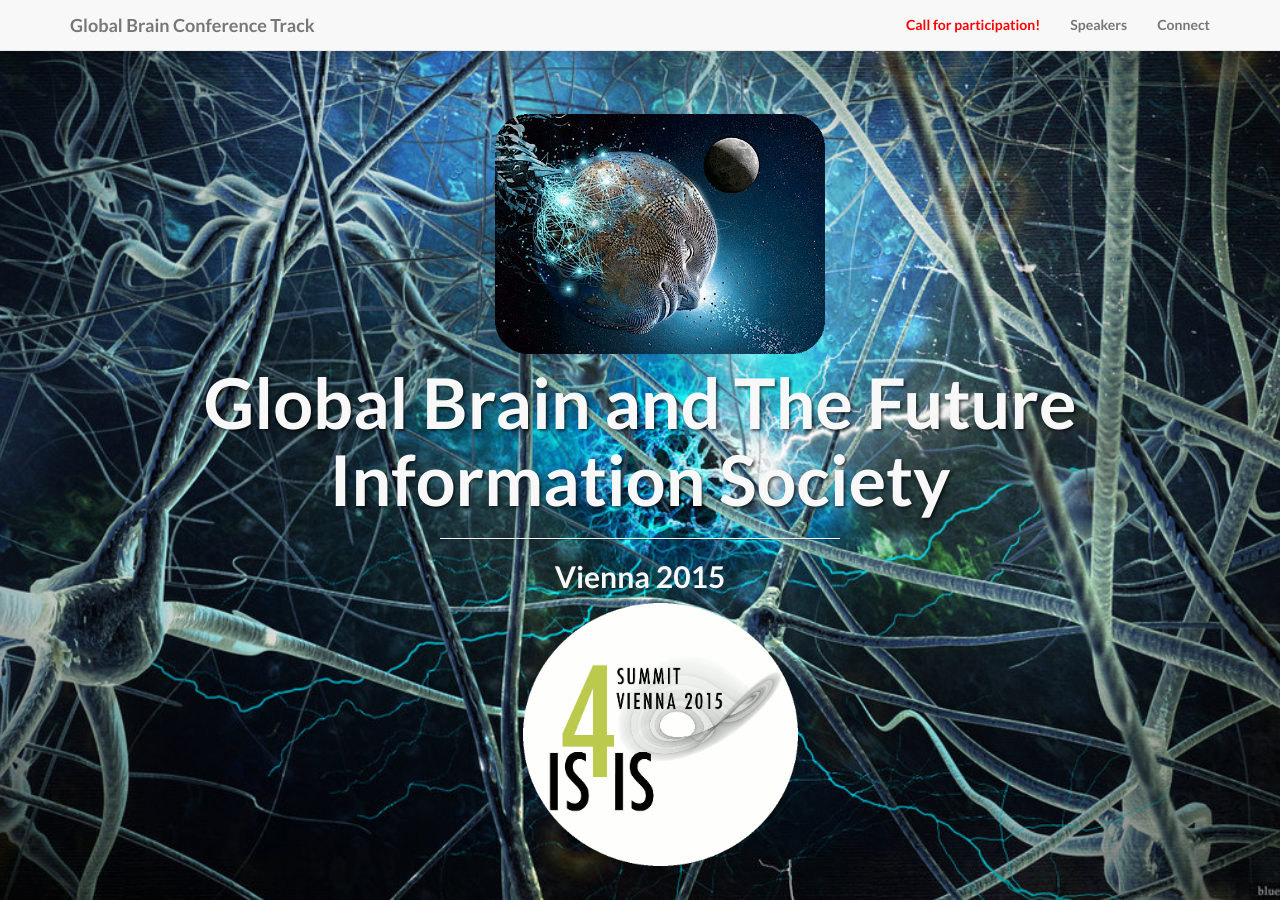
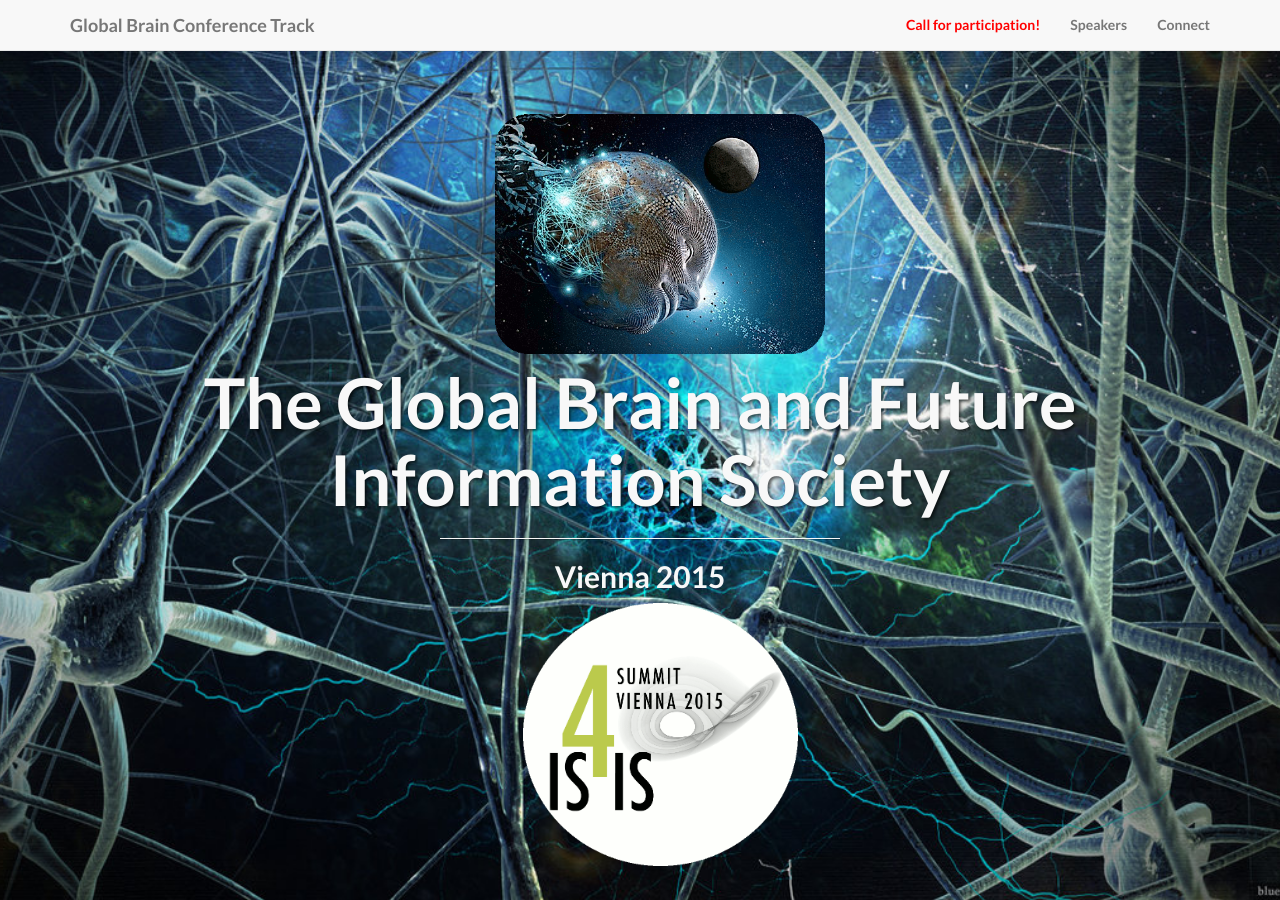
Before and after one commit to globalbraininstitute/vienna2015, a Jekyll site: the page built from index.html, in a window 1280 px wide and 900 px high. Built offline with Jekyll 4.4.1, drawn with Linux system fonts in a browser that asks for light colours.

```diff
--- a/index.html
+++ b/index.html
@@ -1,5 +1,5 @@
 ---
 layout: default
-title: Global Brain and The Future Information Society
+title: The Global Brain and Future Information Society
 subTitle: Vienna 2015
 ---
```
